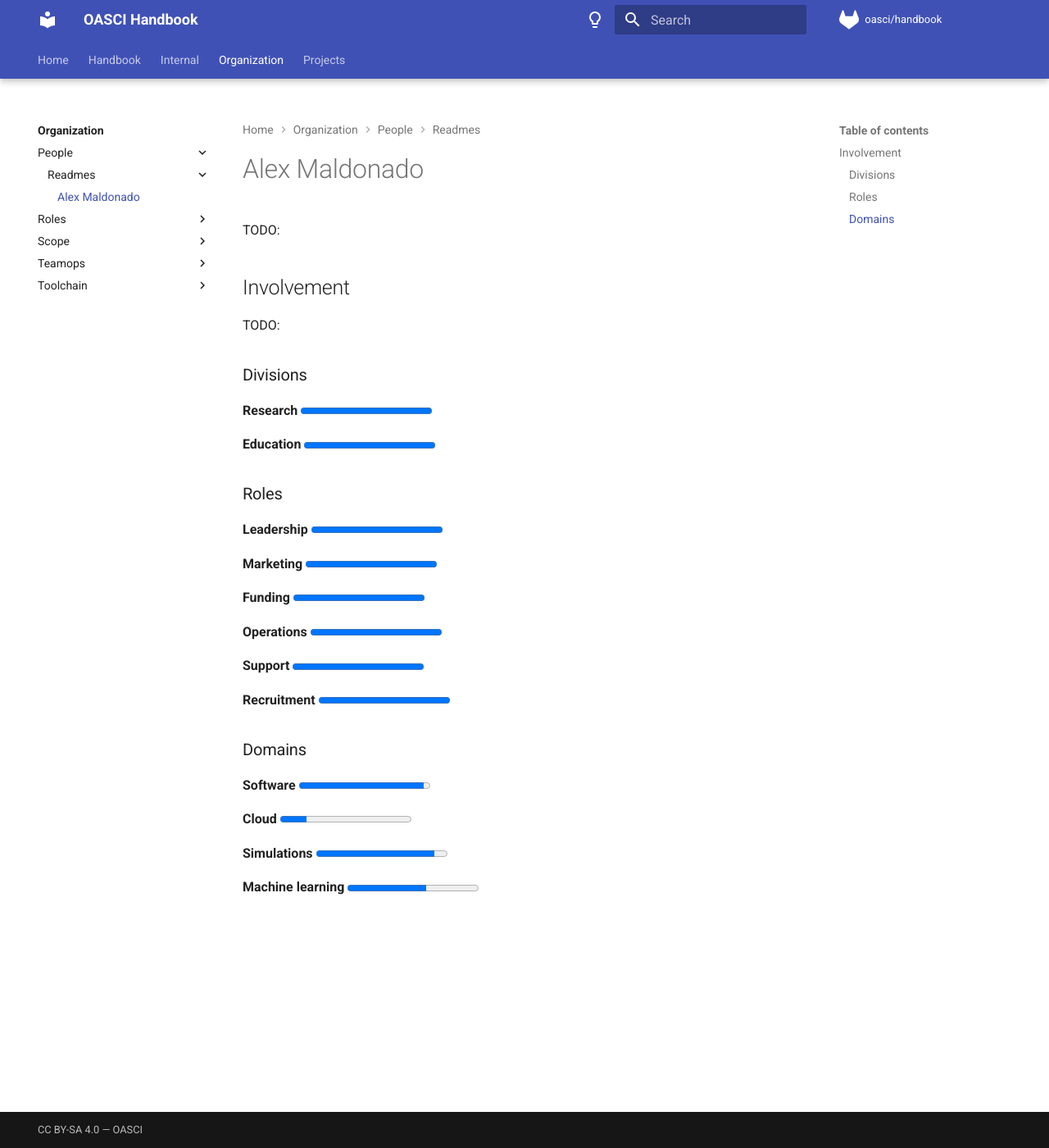
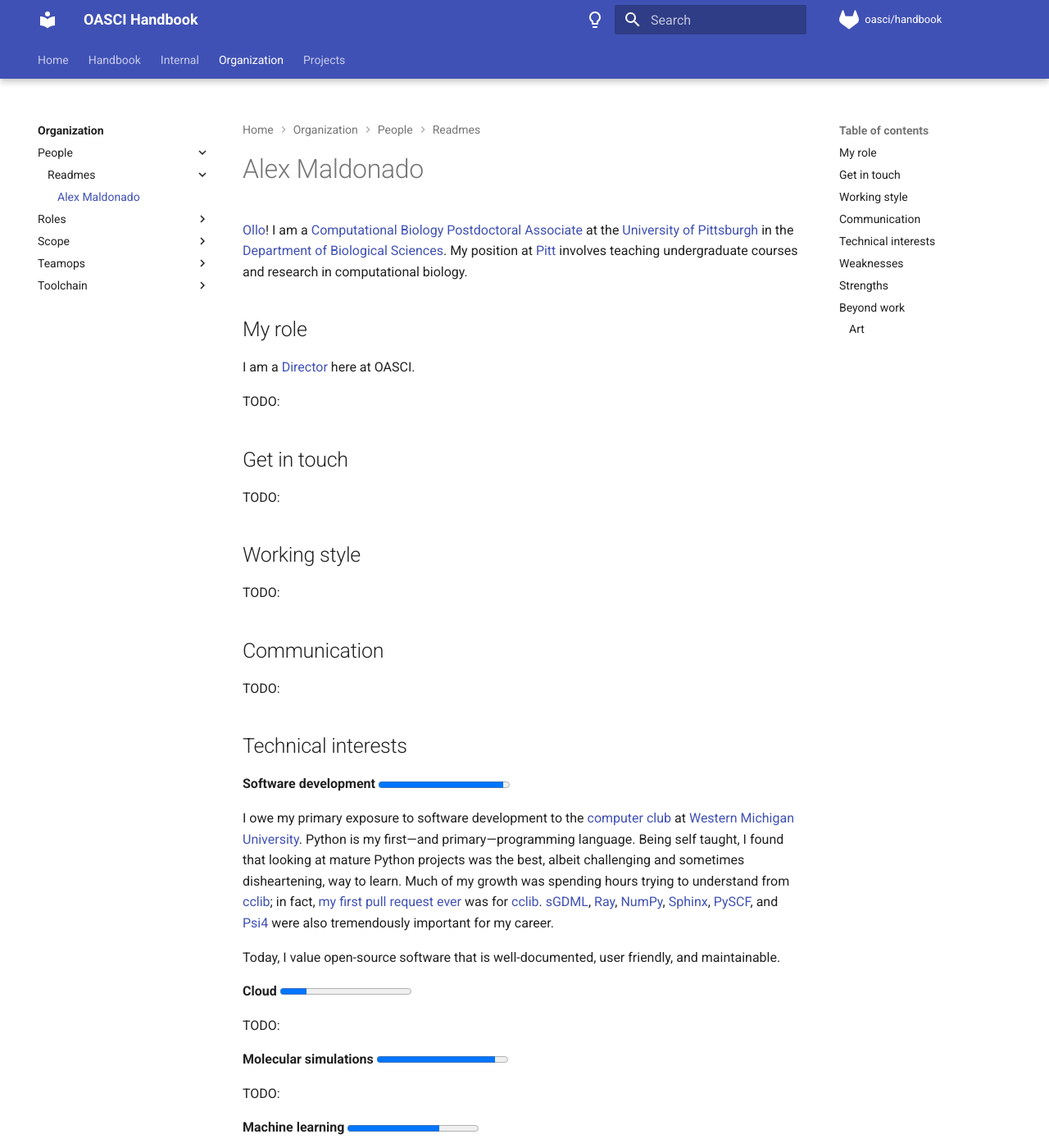
Before and after one commit to oasci/handbook, an MkDocs documentation site: the page built from handbook/organization/people/readmes/alex-maldonado.md, in a window 1280 px wide and 1400 px high. Shown: the whole window at 82% size. Built offline with MkDocs 1.6.1 and Material for MkDocs 9.7.7, drawn with Linux system fonts in a browser that asks for light colours; comment, search, counter and statistics services are not loaded; some of the changed text lies outside the part shown.

Commit message:
Add a little more about Alex Maldonado

```diff
--- a/handbook/organization/people/readmes/alex-maldonado.md
+++ b/handbook/organization/people/readmes/alex-maldonado.md
@@ -1,37 +1,81 @@
 # Alex Maldonado
+
+[Ollo][ollo]!
+I am a [Computational Biology Postdoctoral Associate][pitt-page] at the [University of Pittsburgh][pitt] in the [Department of Biological Sciences][pitt-biology].
+My position at [Pitt][pitt] involves teaching undergraduate courses and research in computational biology.
+
+## My role
+
+I am a [Director](/organization/scope/5-director) here at OASCI.
 
 TODO:
 
-## Involvement
+## Get in touch
 
 TODO:
 
-### Divisions
+## Working style
 
-**Research** <progress value="100" max="100" style="--value: 100; --max: 100;"></progress>
+TODO:
 
-**Education** <progress value="100" max="100" style="--value: 100; --max: 100;"></progress>
+## Communication
 
-### Roles
+TODO:
 
-**Leadership** <progress value="100" max="100" style="--value: 100; --max: 100;"></progress>
+## Technical interests
 
-**Marketing** <progress value="100" max="100" style="--value: 100; --max: 100;"></progress>
+**Software development** <progress value="95" max="100" style="--value: 100; --max: 100;"></progress>
 
-**Funding** <progress value="100" max="100" style="--value: 100; --max: 100;"></progress>
+I owe my primary exposure to software development to the [computer club][cclub] at [Western Michigan University][wmu].
+Python is my first&mdash;and primary&mdash;programming language.
+Being self taught, I found that looking at mature Python projects was the best, albeit challenging and sometimes disheartening, way to learn.
+Much of my growth was spending hours trying to understand from [cclib][cclib]; in fact, [my first pull request ever](https://github.com/cclib/cclib/pull/1034) was for [cclib][cclib].
+[sGDML](https://github.com/stefanch/sGDML), [Ray](https://www.ray.io/), [NumPy](https://numpy.org/), [Sphinx](https://www.sphinx-doc.org/en/master/), [PySCF](https://github.com/pyscf/pyscf), and [Psi4](https://psicode.org/) were also tremendously important for my career.
 
-**Operations** <progress value="100" max="100" style="--value: 100; --max: 100;"></progress>
-
-**Support** <progress value="100" max="100" style="--value: 100; --max: 100;"></progress>
-
-**Recruitment** <progress value="100" max="100" style="--value: 100; --max: 100;"></progress>
-
-### Domains
-
-**Software** <progress value="95" max="100" style="--value: 100; --max: 100;"></progress>
+Today, I value open-source software that is well-documented, user friendly, and maintainable.
 
 **Cloud** <progress value="20" max="100" style="--value: 100; --max: 100;"></progress>
 
-**Simulations** <progress value="90" max="100" style="--value: 100; --max: 100;"></progress>
+TODO:
 
-**Machine learning** <progress value="60" max="100" style="--value: 100; --max: 100;"></progress>
+**Molecular simulations** <progress value="90" max="100" style="--value: 100; --max: 100;"></progress>
+
+TODO:
+
+**Machine learning** <progress value="70" max="100" style="--value: 100; --max: 100;"></progress>
+
+TODO:
+
+**Computer-aided drug discovery** <progress value="80" max="100" style="--value: 100; --max: 100;"></progress>
+
+TODO:
+
+**Open data** <progress value="90" max="100" style="--value: 100; --max: 100;"></progress>
+
+TODO:
+
+## Weaknesses
+
+TODO:
+
+## Strengths
+
+TODO:
+
+## Beyond work
+
+TODO:
+
+### Art
+
+<iframe src="https://p5js.aalexmmaldonado.com/clock-of-clocks/index.html" width="1210" height="530" style="border:0px solid black;"></iframe>
+
+<iframe src="https://p5js.aalexmmaldonado.com/gaussian-borders/index.html" width="850" height="620" style="border:0px solid black;"></iframe>
+
+[ollo]: https://www.youtube.com/watch?v=fEj4ZByxSig&t=8s
+[pitt]: https://www.pitt.edu/
+[pitt-biology]: https://www.biology.pitt.edu/
+[pitt-page]: https://www.biology.pitt.edu/person/alexander-maldonado
+[wmu]: https://wmich.edu/
+[cclub]: https://cclub.cs.wmich.edu/
+[cclib]: https://github.com/cclib/cclib/
```
